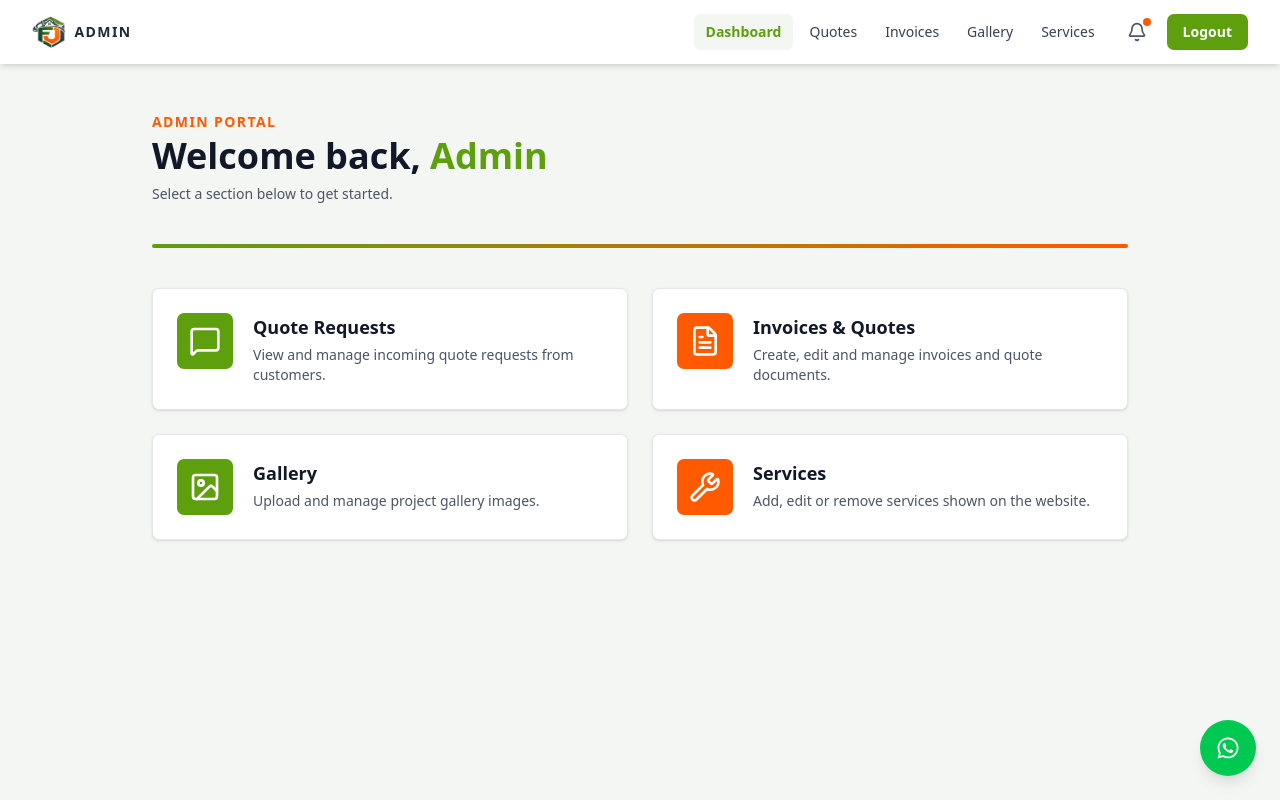
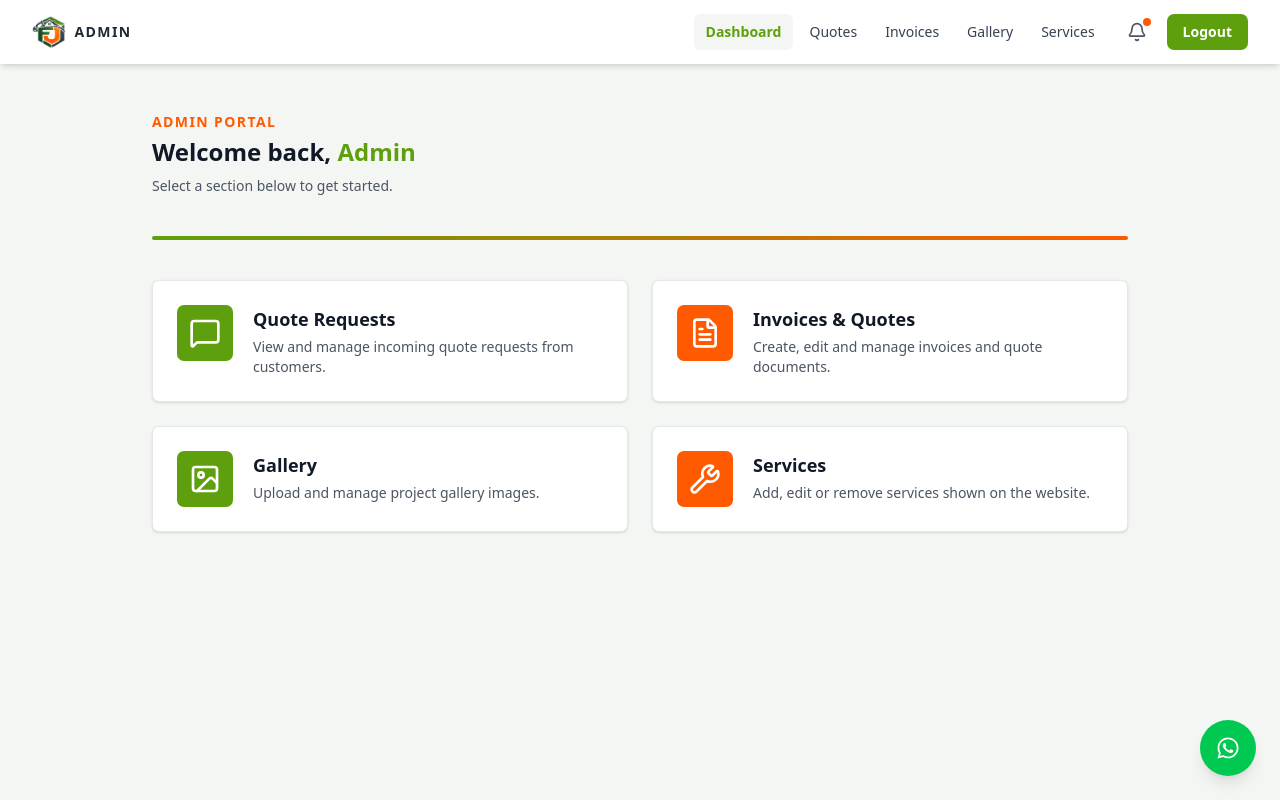
Before and after one commit to kimocks-netizen/FJ-Frontend, a Next.js app: page /admin/dashboard in a window 1280 px wide. Built offline with nearby package versions, Linux system fonts and the light colour scheme; sample sign-in values are in the browser's storage.

Commit message:
reduce welcome heading size to fit one line

```diff
--- a/app/admin/dashboard/page.tsx
+++ b/app/admin/dashboard/page.tsx
@@ -52,7 +52,7 @@ export default function AdminDashboard() {
         {/* Welcome */}
         <div className="mb-10">
           <p className="text-accent font-semibold text-sm uppercase tracking-widest mb-1">Admin Portal</p>
-          <h1 className="text-4xl font-black text-text">Welcome back, <span className="text-primary">Admin</span></h1>
+          <h1 className="text-2xl font-black text-text">Welcome back, <span className="text-primary">Admin</span></h1>
           <p className="text-text-secondary mt-2 text-sm">Select a section below to get started.</p>
         </div>
 
```
